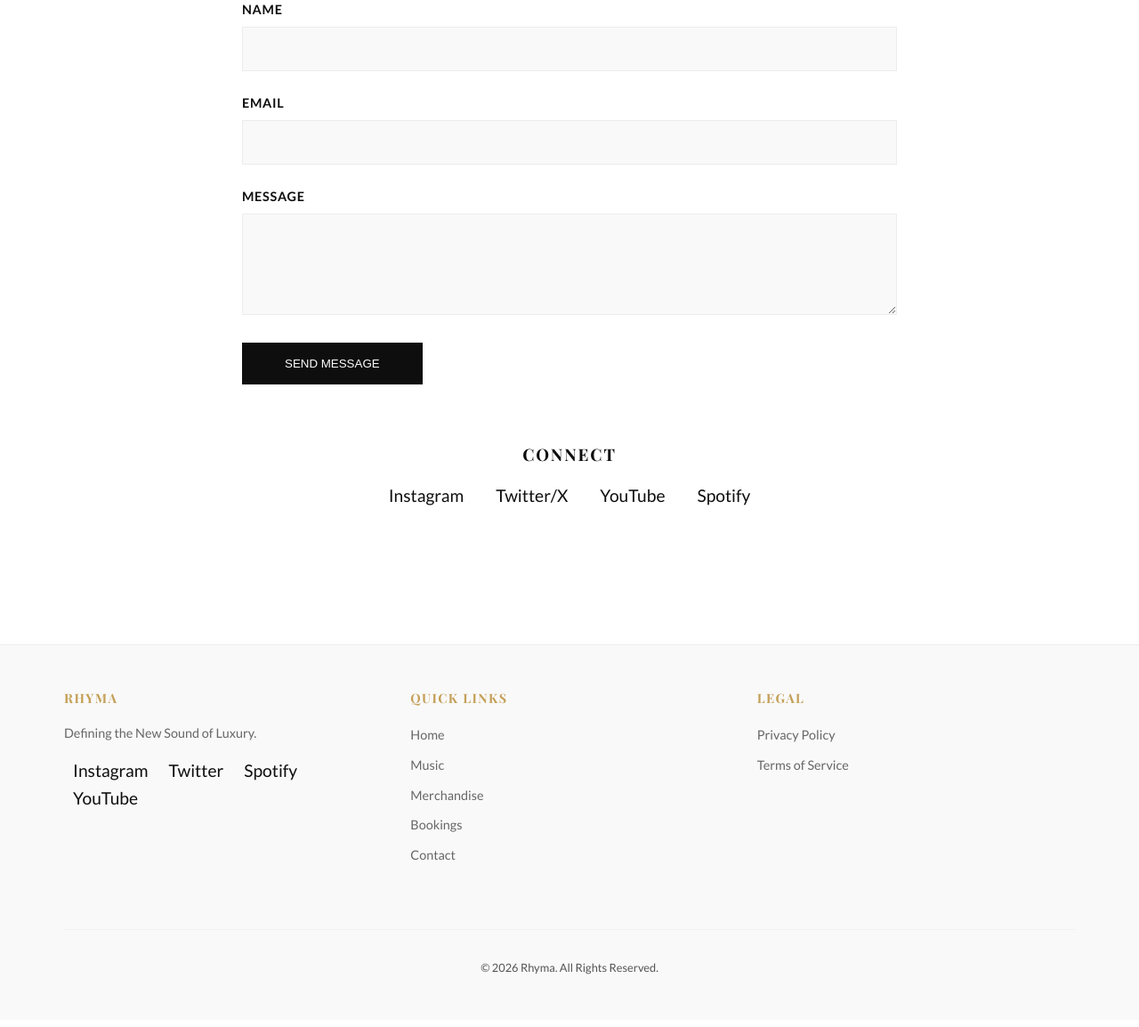
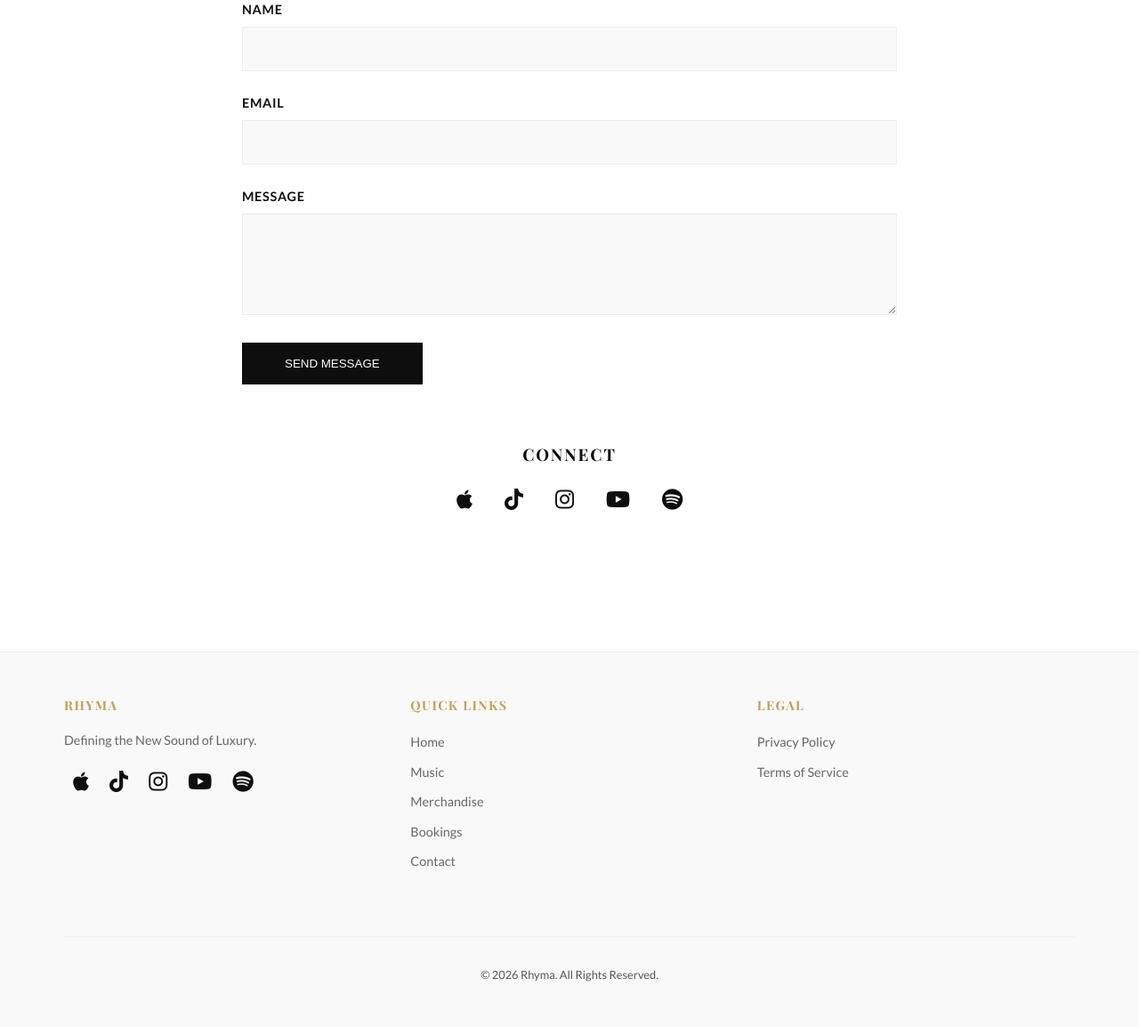
Before and after one commit to thulanesigasa/rhymamusic, a Flask app: page /contact in a window 1280 px wide. Shown: the part 289-1443 px from the top of the page at 89% size. Before the commit the page ends 1384 px from the top, so only its background shows below. Run offline with Flask 3, Linux system fonts and the light colour scheme; some web fonts are replaced.

Commit message:
iconography

```diff
--- a/static/css/styles.css
+++ b/static/css/styles.css
@@ -244,7 +244,13 @@ footer {
 
 .social-icons a {
     margin: 0 10px;
-    font-size: 1.2rem;
+    font-size: 1.5rem;
+    color: var(--text-color);
+    transition: color 0.3s;
+}
+
+.social-icons a:hover {
+    color: var(--accent-color);
 }
 
 .copyright {
--- a/templates/base.html
+++ b/templates/base.html
@@ -13,6 +13,7 @@
     <link
         href="https://fonts.googleapis.com/css2?family=Lato:wght@300;400;700&family=Playfair+Display:ital,wght@0,400;0,700;1,400&display=swap"
         rel="stylesheet">
+    <link rel="stylesheet" href="https://cdnjs.cloudflare.com/ajax/libs/font-awesome/6.4.0/css/all.min.css">
 
     <!-- Styles -->
     <link rel="stylesheet" href="{{ url_for('static', filename='css/styles.css') }}">
@@ -85,10 +86,11 @@
                 <h4>Rhyma</h4>
                 <p style="font-size: 0.9rem; color: #666;">Defining the New Sound of Luxury.</p>
                 <div class="social-icons" style="margin-top: 1rem; margin-bottom: 0;">
-                    <a href="#" target="_blank">Instagram</a>
-                    <a href="#" target="_blank">Twitter</a>
-                    <a href="#" target="_blank">Spotify</a>
-                    <a href="#" target="_blank">YouTube</a>
+                    <a href="#" target="_blank" title="Apple Music"><i class="fa-brands fa-apple"></i></a>
+                    <a href="#" target="_blank" title="TikTok"><i class="fa-brands fa-tiktok"></i></a>
+                    <a href="#" target="_blank" title="Instagram"><i class="fa-brands fa-instagram"></i></a>
+                    <a href="#" target="_blank" title="YouTube"><i class="fa-brands fa-youtube"></i></a>
+                    <a href="#" target="_blank" title="Spotify"><i class="fa-brands fa-spotify"></i></a>
                 </div>
             </div>
 
--- a/templates/contact.html
+++ b/templates/contact.html
@@ -29,11 +29,11 @@
     <div style="margin-top: 4rem;">
         <h3>Connect</h3>
         <div class="social-icons" style="justify-content: center; display: flex; gap: 1rem; margin-top: 1rem;">
-            <!-- Simple SVG icons or text links -->
-            <a href="#">Instagram</a>
-            <a href="#">Twitter/X</a>
-            <a href="#">YouTube</a>
-            <a href="#">Spotify</a>
+            <a href="#" target="_blank" title="Apple Music"><i class="fa-brands fa-apple"></i></a>
+            <a href="#" target="_blank" title="TikTok"><i class="fa-brands fa-tiktok"></i></a>
+            <a href="#" target="_blank" title="Instagram"><i class="fa-brands fa-instagram"></i></a>
+            <a href="#" target="_blank" title="YouTube"><i class="fa-brands fa-youtube"></i></a>
+            <a href="#" target="_blank" title="Spotify"><i class="fa-brands fa-spotify"></i></a>
         </div>
     </div>
 </section>
```
